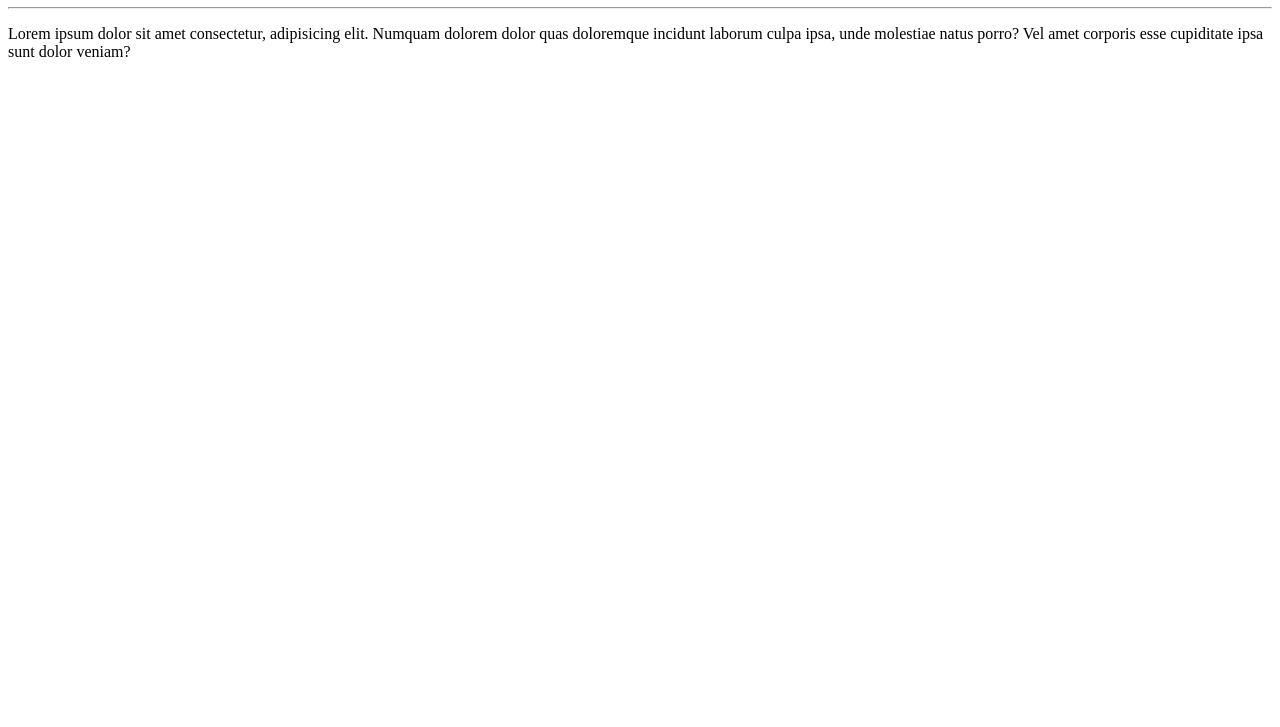
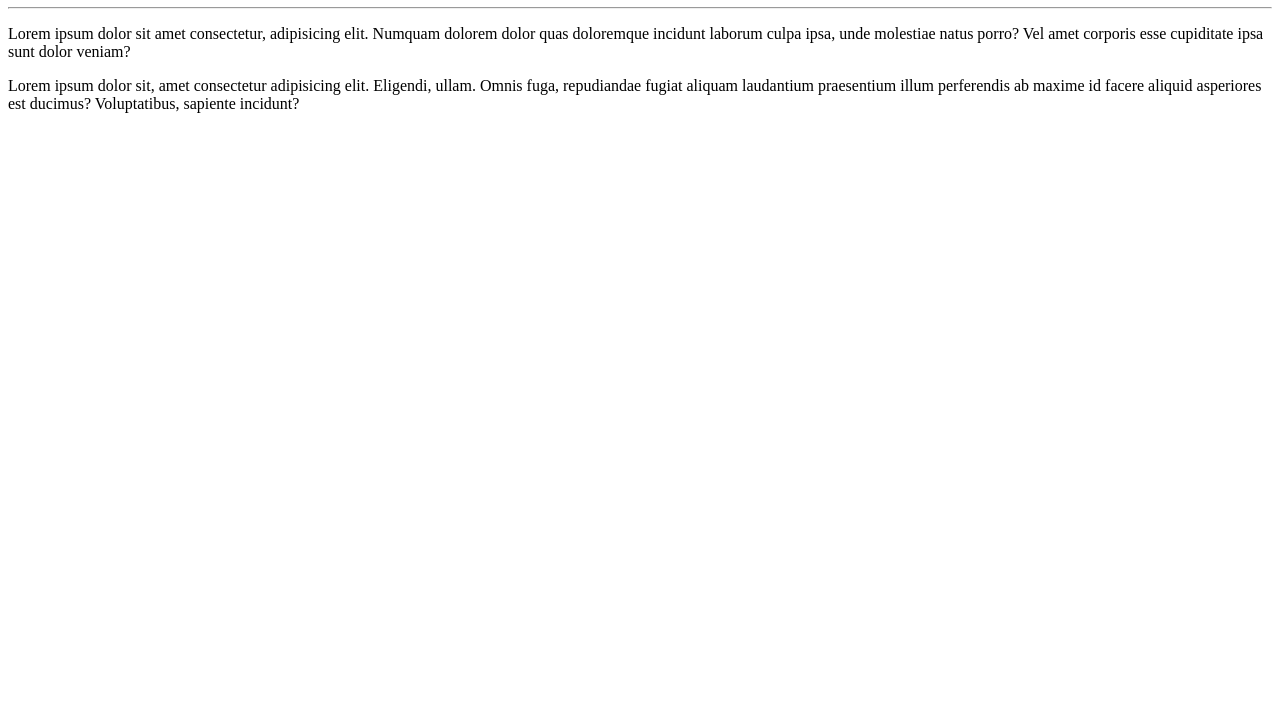
Before and after one commit to sanfreire/OlaMundo, a plain HTML site: page site-html/index.html in a window 1280 px wide. Shown: the part 73-800 px from the top of the page. Drawn offline with Linux system fonts and the light colour scheme.

Commit message:
alteracao index

```diff
--- a/site-html/index.html
+++ b/site-html/index.html
@@ -10,5 +10,6 @@
     <h1>Ola, Mundo!</h1>
     <hr>
     <p>Lorem ipsum dolor sit amet consectetur, adipisicing elit. Numquam dolorem dolor quas doloremque incidunt laborum culpa ipsa, unde molestiae natus porro? Vel amet corporis esse cupiditate ipsa sunt dolor veniam?   </p>
+    <p>Lorem ipsum dolor sit, amet consectetur adipisicing elit. Eligendi, ullam. Omnis fuga, repudiandae fugiat aliquam laudantium praesentium illum perferendis ab maxime id facere aliquid asperiores est ducimus? Voluptatibus, sapiente incidunt?</p>
 </body>
 </html>
```
